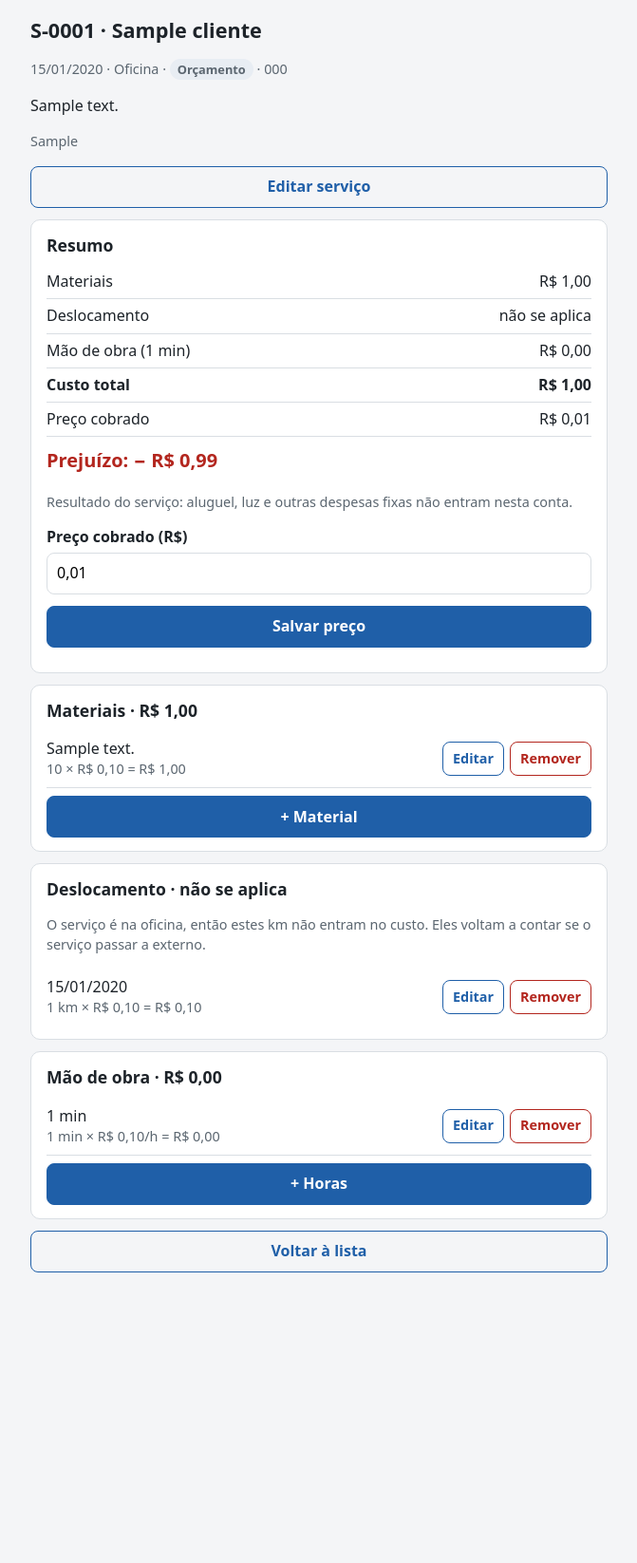
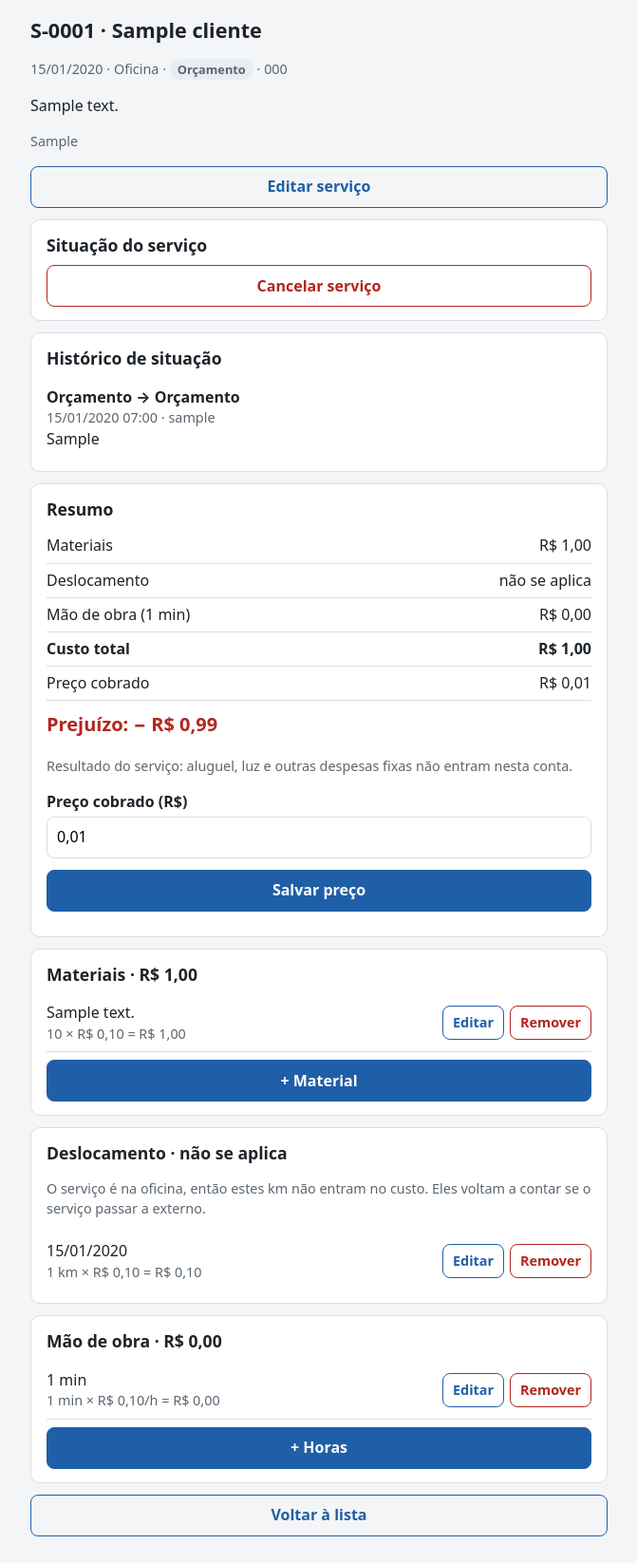
Before and after one commit to LucasLisboa29/V2-Milton, a Django app: page /servicos/1/ in a window 1280 px wide. Shown: the part 64-1710 px from the top of the page at 95% size, without its empty margins (304-975 px from the left). Before the commit the page ends 1404 px from the top, so only its background shows below. Run offline with Django 5.2, Linux system fonts and the light colour scheme; a user stored in the database is signed in; tables that the repository leaves empty hold one stand-in row (values such as "Sample post").

Commit message:
feat: implementa US-09 de situação e histórico de serviços

```diff
--- a/servicos/forms.py
+++ b/servicos/forms.py
@@ -113,6 +113,20 @@ class PrecoForm(forms.Form):
         return _ler('preco', dominio.ler_dinheiro, self.cleaned_data['preco'])
 
 
+class MotivoCancelamentoForm(forms.Form):
+    motivo = forms.CharField(
+        label='Motivo do cancelamento', max_length=500,
+        widget=forms.Textarea(attrs={'rows': 2}),
+        error_messages={'required': 'Informe o motivo do cancelamento.'},
+    )
+
+    def clean_motivo(self):
+        motivo = ' '.join(self.cleaned_data['motivo'].split())
+        if not motivo:
+            raise forms.ValidationError('Informe o motivo do cancelamento.')
+        return motivo
+
+
 class ConfiguracaoForm(forms.Form):
     valor_km = _campo_texto('Valor por km (R$)', '1,20')
     valor_hora = _campo_texto('Valor da hora (R$)', '60,00')
--- a/servicos/models.py
+++ b/servicos/models.py
@@ -109,6 +109,23 @@ class Servico(models.Model):
         )
 
 
+class EventoServico(models.Model):
+    """Histórico imutável das mudanças de situação de um serviço (US-09)."""
+
+    servico = models.ForeignKey(Servico, on_delete=models.CASCADE, related_name='eventos')
+    situacao_anterior = models.CharField(max_length=15, choices=Servico.Situacao.choices, blank=True)
+    situacao_nova = models.CharField(max_length=15, choices=Servico.Situacao.choices)
+    motivo = models.CharField(max_length=500, blank=True)
+    usuario = models.ForeignKey('auth.User', on_delete=models.SET_NULL, null=True, blank=True)
+    criado_em = models.DateTimeField(auto_now_add=True)
+
+    class Meta:
+        ordering = ['-criado_em', '-id']
+
+    def __str__(self):
+        return f'{self.servico.codigo}: {self.get_situacao_nova_display()}'
+
+
 class Lancamento(models.Model):
     """Base dos três tipos de lançamento (RN-01: sempre ligado a um serviço)."""
 
--- a/servicos/static/servicos/estilo.css
+++ b/servicos/static/servicos/estilo.css
@@ -121,6 +121,9 @@ table.resumo tr.total td { font-weight: 700; }
 .lancamento .conta { color: var(--suave); font-size: .9rem; }
 .lancamento .botoes { display: flex; gap: 6px; flex-shrink: 0; }
 .lancamento form { margin: 0; }
+.evento { padding: 8px 0; border-bottom: 1px solid var(--borda); }
+.evento:last-child { border-bottom: 0; }
+.cartao form { margin: 0; }
 
 details.lancar { margin-top: 8px; }
 details.lancar summary { list-style: none; }
--- a/servicos/templates/servicos/detalhe.html
+++ b/servicos/templates/servicos/detalhe.html
@@ -10,6 +10,42 @@
 <p>{{ servico.descricao }}</p>
 {% if servico.observacoes %}<p class="nota">{{ servico.observacoes }}</p>{% endif %}
 <div class="acoes"><a class="botao secundario" href="{% url 'servicos:editar' servico.pk %}">Editar serviço</a></div>
+
+<section class="cartao">
+  <h2>Situação do serviço</h2>
+  {% if servico.situacao == 'EM_ANDAMENTO' %}
+    <div class="acoes">
+      <form method="post" action="{% url 'servicos:situacao' servico.pk 'concluir' %}">{% csrf_token %}<button class="botao" type="submit">Concluir serviço</button></form>
+    </div>
+  {% elif servico.situacao == 'CONCLUIDO' %}
+    <div class="acoes">
+      <form method="post" action="{% url 'servicos:situacao' servico.pk 'reabrir' %}">{% csrf_token %}<button class="botao secundario" type="submit">Reabrir serviço</button></form>
+    </div>
+  {% endif %}
+  {% if servico.situacao != 'CANCELADO' %}
+    <details class="lancar">
+      <summary class="botao perigo largo">Cancelar serviço</summary>
+      <form method="post" action="{% url 'servicos:situacao' servico.pk 'cancelar' %}" novalidate>
+        {% csrf_token %}
+        {% with form=form_cancelamento %}{% include 'servicos/_campos.html' %}{% endwith %}
+        <div class="acoes"><button type="submit" class="botao perigo">Confirmar cancelamento</button></div>
+      </form>
+    </details>
+  {% endif %}
+</section>
+
+<section class="cartao">
+  <h2>Histórico de situação</h2>
+  {% for evento in servico.eventos.all %}
+    <div class="evento">
+      <strong>{% if evento.situacao_anterior %}{{ evento.get_situacao_anterior_display }} → {% endif %}{{ evento.get_situacao_nova_display }}</strong>
+      <div class="nota">{{ evento.criado_em|date:"d/m/Y H:i" }}{% if evento.usuario %} · {{ evento.usuario.get_username }}{% endif %}</div>
+      {% if evento.motivo %}<div>{{ evento.motivo }}</div>{% endif %}
+    </div>
+  {% empty %}
+    <p class="nota">Nenhuma mudança de situação registrada.</p>
+  {% endfor %}
+</section>
 
 {# ---------------------------------------------------------- resumo (T04) #}
 <section class="cartao">
--- a/servicos/urls.py
+++ b/servicos/urls.py
@@ -25,6 +25,7 @@ urlpatterns = [
     path('servicos/<int:pk>/', views.detalhe, name='detalhe'),
     path('servicos/<int:pk>/editar/', views.editar, name='editar'),
     path('servicos/<int:pk>/preco/', views.definir_preco, name='preco'),
+    path('servicos/<int:pk>/situacao/<str:acao>/', views.alterar_situacao, name='situacao'),
     path('servicos/<int:pk>/<tipo:tipo>/', views.adicionar_lancamento, name='adicionar'),
     path('servicos/<int:pk>/<tipo:tipo>/<int:lid>/', views.editar_lancamento, name='editar_lancamento'),
     path('servicos/<int:pk>/<tipo:tipo>/<int:lid>/remover/', views.remover_lancamento, name='remover'),
--- a/servicos/views.py
+++ b/servicos/views.py
@@ -3,13 +3,14 @@ from django.contrib.auth import views as auth_views
 from django.core.cache import cache
 from django.db import IntegrityError, transaction
 from django.db.models import F
+from django.http import Http404
 from django.shortcuts import get_object_or_404, redirect, render
 from django.views.decorators.http import require_POST
 
 from . import dominio
-from .forms import (ConfiguracaoForm, DeslocamentoForm, MaterialForm, PrecoForm, ServicoForm, TempoForm,
+from .forms import (ConfiguracaoForm, DeslocamentoForm, MaterialForm, MotivoCancelamentoForm, PrecoForm, ServicoForm, TempoForm,
                     centavos_para_texto)
-from .models import Cliente, Configuracao, Deslocamento, Material, Servico, Tempo, normalizar
+from .models import Cliente, Configuracao, Deslocamento, EventoServico, Material, Servico, Tempo, normalizar
 
 # ------------------------------------------------------------------ acesso
 
@@ -150,9 +151,43 @@ def detalhe(request, pk, forms_com_erro=None):
         'form_preco': forms_com_erro.get('preco', PrecoForm(
             initial={'preco': centavos_para_texto(servico.preco_centavos)})),
         'aberto': next(iter(forms_com_erro), ''),
+        'form_cancelamento': forms_com_erro.get('cancelamento', MotivoCancelamentoForm()),
     }
     status = 422 if forms_com_erro else 200
     return render(request, 'servicos/detalhe.html', contexto, status=status)
+
+
+@require_POST
+def alterar_situacao(request, pk, acao):
+    """Aplica transições permitidas e registra cada mudança (US-09)."""
+    transicoes = {
+        'concluir': (Servico.Situacao.EM_ANDAMENTO, Servico.Situacao.CONCLUIDO),
+        'reabrir': (Servico.Situacao.CONCLUIDO, Servico.Situacao.EM_ANDAMENTO),
+        'cancelar': (None, Servico.Situacao.CANCELADO),
+    }
+    if acao not in transicoes:
+        raise Http404
+    form = MotivoCancelamentoForm(request.POST) if acao == 'cancelar' else None
+    if form and not form.is_valid():
+        return detalhe(request, pk, {'cancelamento': form})
+    with transaction.atomic():
+        servico = get_object_or_404(Servico.objects.select_for_update(), pk=pk)
+        anterior, nova = transicoes[acao]
+        permitido = (servico.situacao != Servico.Situacao.CANCELADO
+                     if acao == 'cancelar' else servico.situacao == anterior)
+        if not permitido:
+            messages.error(request, 'Essa mudança de situação não é permitida para o estado atual.')
+            return redirect('servicos:detalhe', pk=pk)
+        situacao_anterior = servico.situacao
+        servico.situacao = nova
+        servico.versao = F('versao') + 1
+        servico.save(update_fields=['situacao', 'versao'])
+        EventoServico.objects.create(
+            servico=servico, situacao_anterior=situacao_anterior, situacao_nova=nova,
+            motivo=form.cleaned_data['motivo'] if form else '', usuario=request.user,
+        )
+    messages.success(request, f'Situação atualizada para {servico.get_situacao_display()}.')
+    return redirect('servicos:detalhe', pk=pk)
 
 
 @require_POST
```
Also changed, not shown: docs/MAPA_DO_PROJETO.md (+4 -2 lines), servicos/tests/test_telas.py (+53 -1 lines), README.md, servicos/migrations/0002_eventoservico.py (added).
